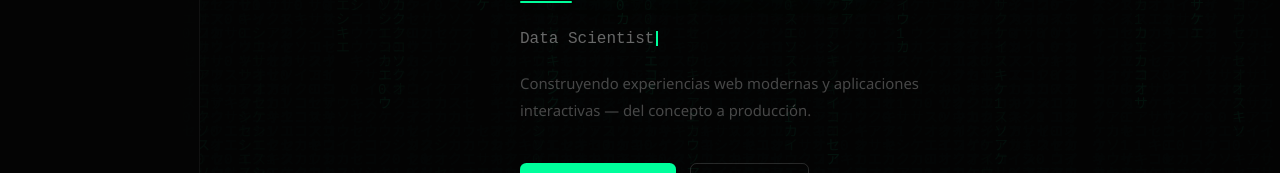
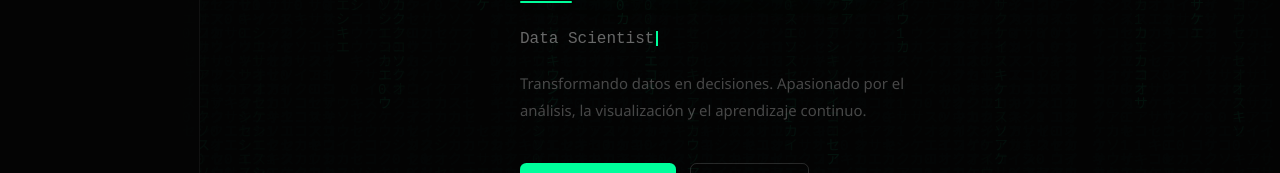
Before and after one commit to luccorreaa/portfolio, a SvelteKit app: page / in a window 1280 px wide. Shown: the part 410-583 px from the top of the page. Built offline with nearby package versions, Linux system fonts and the light colour scheme.

Commit message:
feat: update herodesc

```diff
--- a/src/routes/+page.svelte
+++ b/src/routes/+page.svelte
@@ -12,7 +12,7 @@
   const t = {
     es: {
       available:    '// disponible para trabajar',
-      heroDesc:     'Construyendo experiencias web modernas y aplicaciones interactivas — del concepto a producción.',
+      heroDesc: 'Transformando datos en decisiones. Apasionado por el análisis, la visualización y el aprendizaje continuo.',
       viewProjects: 'Ver Proyectos',
       contact:      'Contacto',
       aboutLabel:   '// 01 — sobre mí',
@@ -34,7 +34,7 @@
     },
     en: {
       available:    '// available for work',
-      heroDesc:     'Building modern web experiences and interactive applications — from concept to production.',
+      heroDesc: 'Turning data into decisions. Passionate about analysis, visualization and continuous learning.',
       viewProjects: 'View Projects',
       contact:      'Contact',
       aboutLabel:   '// 01 — about',
```
